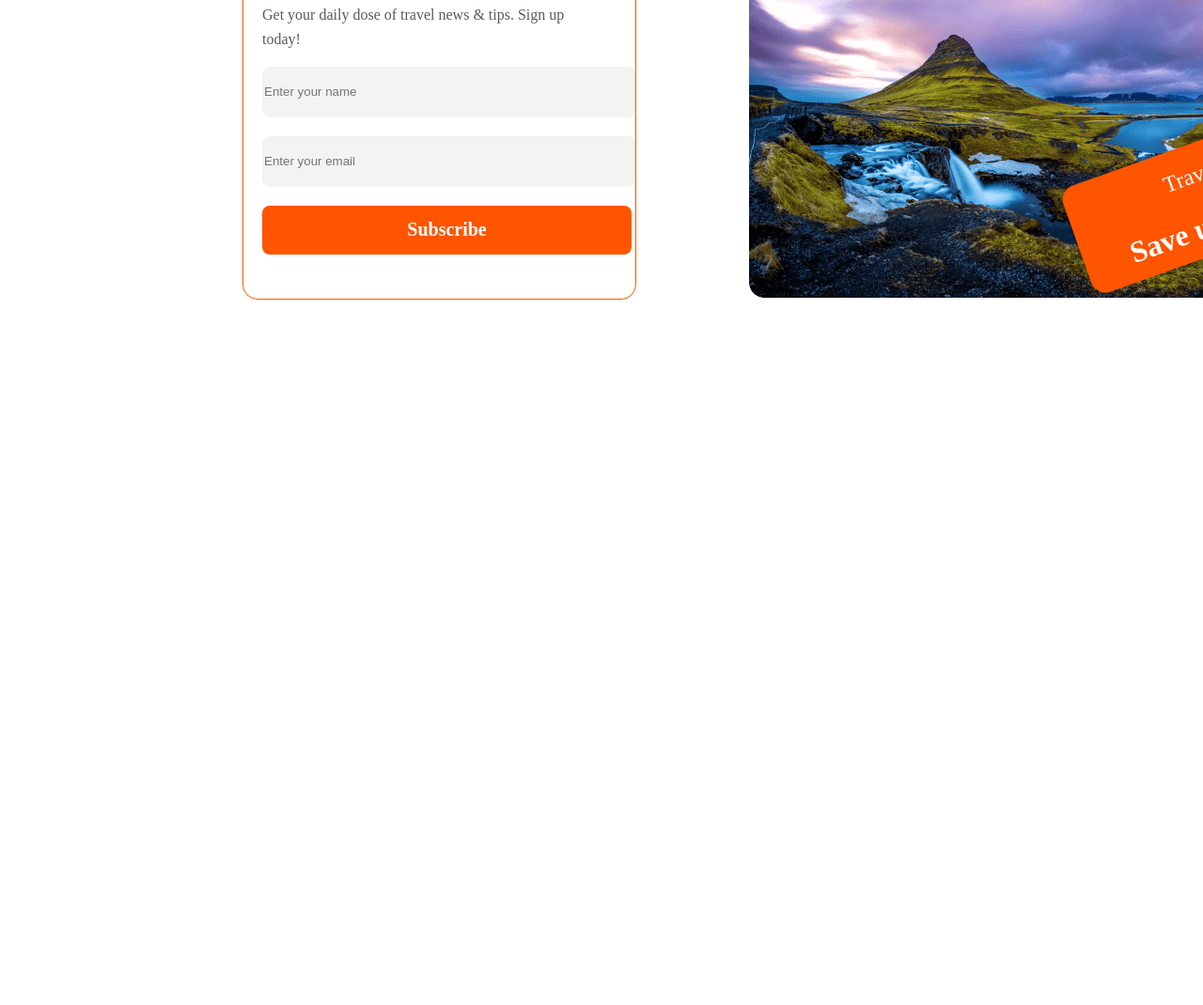
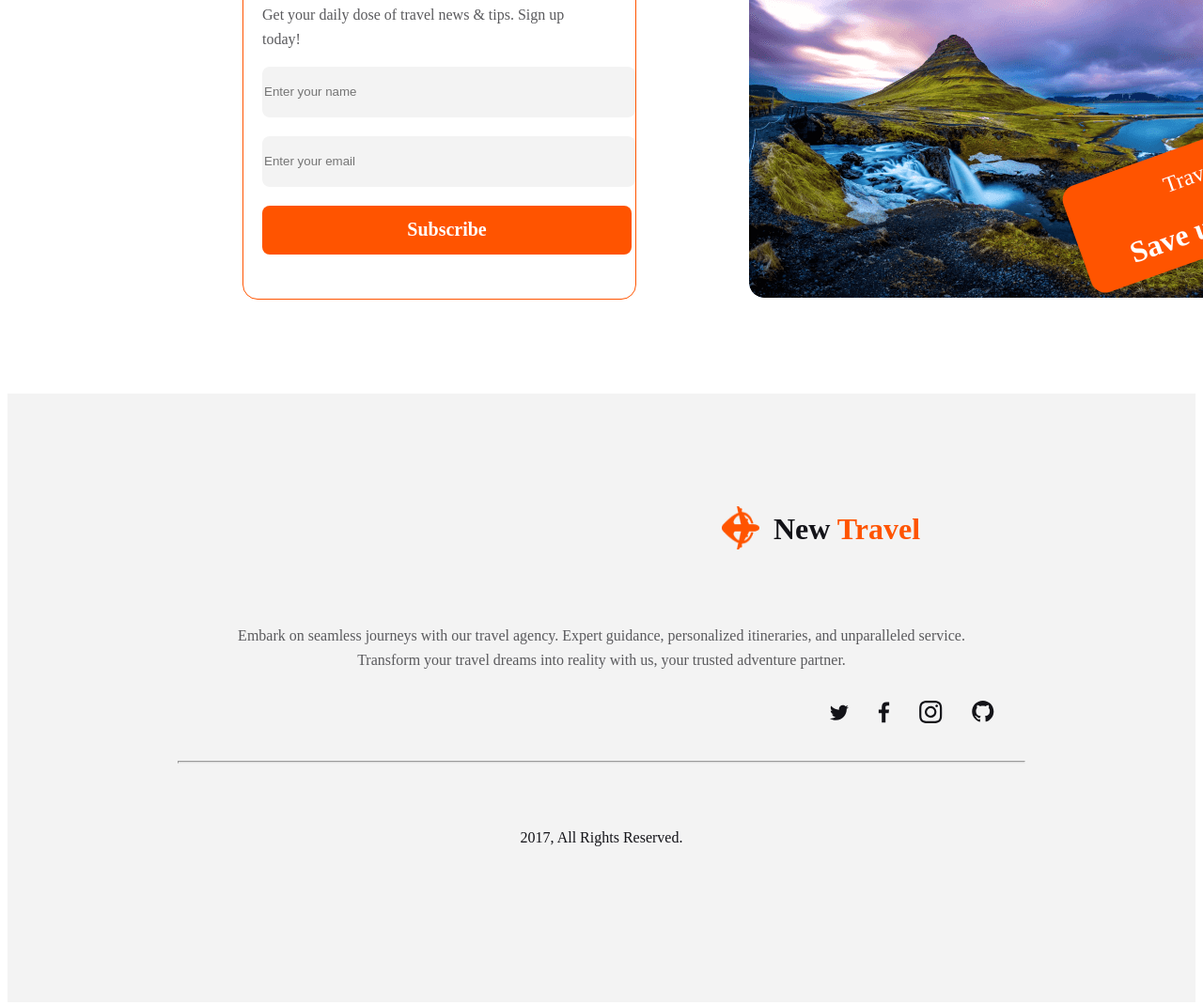
Before and after one commit to abid968/travel-agency, a plain HTML site: page index.html in a window 1280 px wide. Shown: the part 3532-4602 px from the top of the page at 94% size. Before the commit the page ends 3859 px from the top, so only its background shows below. Drawn offline with Linux system fonts and the light colour scheme.

Commit message:
added footer section

```diff
--- a/index.html
+++ b/index.html
@@ -127,7 +127,20 @@
     </div>
 </section>
 </main>
-
+<footer>
+    <div class="footer-content">
+        <div class="footer-img">
+            <img src="Images/Group 40071 (2).png" alt="">
+            <h2>New <span>Travel</span></h2>
+        </div>
+        <p>Embark on seamless journeys with our travel agency. Expert guidance, personalized itineraries, and unparalleled service. Transform your travel dreams into reality with us, your trusted adventure partner.</p>
+    </div>
+    <div class="footer-icn">
+        <img src="Images/Social.svg" alt="">
+    </div>
+    <hr>
+    <p>2017, All Rights Reserved.</p>
+</footer>
 
 </body>
 </html>
--- a/styles/travel.css
+++ b/styles/travel.css
@@ -460,3 +460,59 @@ line-height: normal;
 margin-left: 50px;
 margin-top: 20px;
 }
+/* footer */
+footer{
+    width: 100%;
+    background: rgba(19, 19, 24, 0.05);
+    padding-bottom: 150px;
+    margin-top: 100px;
+}
+.footer-img{
+    display: flex;
+    gap: 15px;
+    margin-left: 760px;
+    padding-top: 100px;
+
+}
+.footer-content img{
+    width: 40px;
+    height: 46.673px;
+    margin-top: 20px;
+
+}
+.footer-content h2{
+    color: #131318;
+    font-size: 2rem;
+    font-weight: 800;
+}
+.footer-content h2 span{
+    color: #FF5400;
+}
+.footer-content p{
+    width: 800px;
+    text-align: center;
+    margin: 25px auto;
+    color: #5A5A5D;
+    font-size: 1rem;
+    font-weight: 400;
+    line-height: 26px;
+}
+.footer-icn{
+    width: 174.322px;
+    height: 24px;
+    margin-top: 30px;
+    margin-left: 875px;
+}
+footer hr{
+    width: 900px;
+    height: 1px;
+    background: rgba(19, 19, 24, 0.10);
+    margin: 40px auto;
+}
+footer p{
+    color: #131318;
+    font-size: 1rem;
+    font-weight: 400;
+    text-align: center;
+    padding-top: 30px;
+}
```
Also changed, not shown: Images/Social.svg (added).
